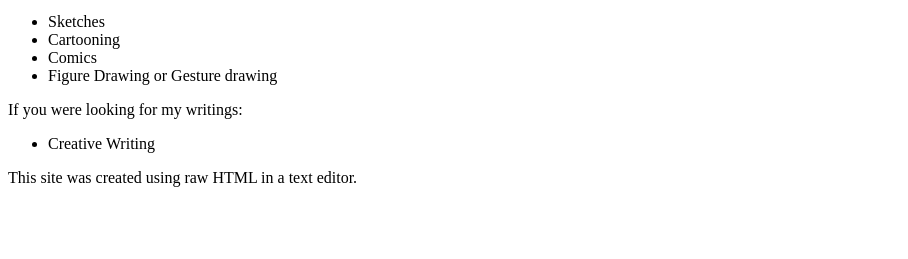
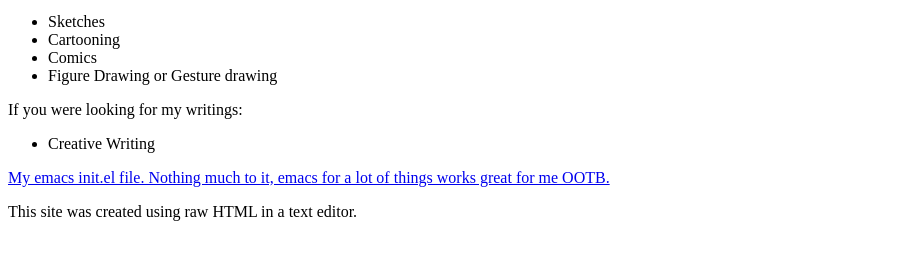
Before and after one commit to exjaynine/exjaynine.github.io, a plain HTML site: page index.html in a window 1280 px wide. Shown: the part 213-472 px from the top of the page, without its empty margins (0-908 px from the left). Drawn offline with Linux system fonts and the light colour scheme.

Commit message:
Added init.el

```diff
--- a/index.html
+++ b/index.html
@@ -19,6 +19,10 @@
 <li>Creative Writing</li>
 </ul>
 
+
+<a href="./dotfiles/init.el">My emacs init.el file. Nothing much to it, emacs for a lot of things works great for me OOTB.</a>
+
+
 <p>This site was created using raw HTML in a text editor.</p>
 </body>
 </html>
```
Also changed, not shown: 1 other file.
